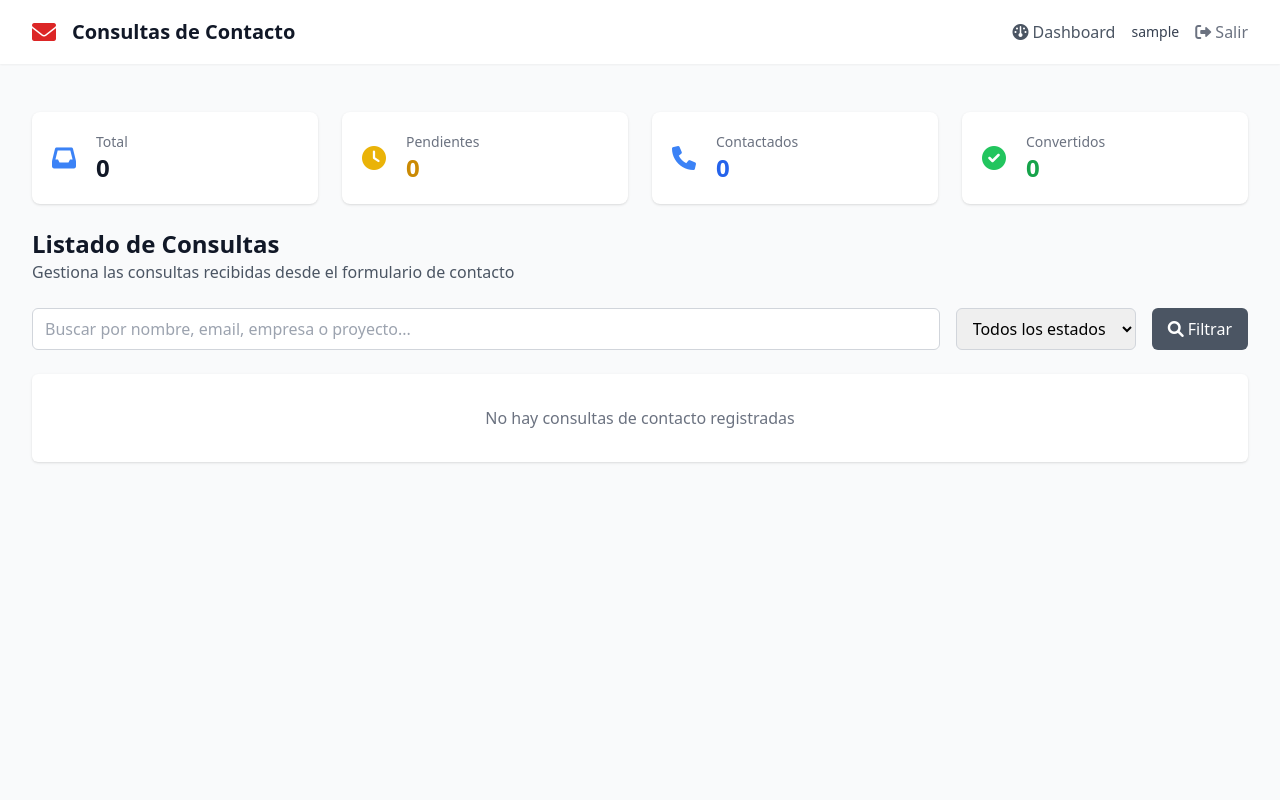
After one commit to eudyespinoza/devlink_web, a Django app: page /admin-panel/contact-requests/ in a window 1280 px wide. The commit adds this page. Run offline with Django 4.2, Linux system fonts and the light colour scheme; the visitor is signed in with stand-in values (Sample User, id 1); some libraries are stand-ins or nearby versions.

Commit message:
Feat: Implement contact request model and admin interface with email notification

```diff
--- a/admin_panel/urls.py
+++ b/admin_panel/urls.py
@@ -26,4 +26,9 @@ urlpatterns = [
 
     # Reportes WhatsApp
     path('whatsapp-report/<int:user_id>/', views.whatsapp_report, name='whatsapp_report'),
+
+    # Consultas de Contacto
+    path('contact-requests/', views.contact_requests_list, name='contact_requests'),
+    path('contact-requests/<int:contact_id>/', views.contact_request_detail, name='contact_request_detail'),
+    path('contact-requests/<int:contact_id>/delete/', views.contact_request_delete, name='contact_request_delete'),
 ]
--- a/admin_panel/views.py
+++ b/admin_panel/views.py
@@ -3,7 +3,7 @@ from django.contrib.admin.views.decorators import staff_member_required
 from django.contrib.auth.decorators import user_passes_test
 from django.contrib import messages
 from django.db.models import Q
-from accounts.models import CustomUser, ClientProfile, Product, ClientProduct
+from accounts.models import CustomUser, ClientProfile, Product, ClientProduct, ContactRequest
 from django.contrib.auth import get_user_model
 from pymongo import MongoClient
 from collections import defaultdict
@@ -22,12 +22,20 @@ def admin_dashboard(request):
     total_products = Product.objects.count()
     active_products = Product.objects.filter(status='active').count()
 
+    # Estadísticas de contactos
+    total_contacts = ContactRequest.objects.count()
+    pending_contacts = ContactRequest.objects.filter(status='pending').count()
+    recent_contacts = ContactRequest.objects.order_by('-created_at')[:5]
+
     context = {
         'total_users': total_users,
         'active_users': active_users,
         'recent_users': recent_users,
         'total_products': total_products,
         'active_products': active_products,
+        'total_contacts': total_contacts,
+        'pending_contacts': pending_contacts,
+        'recent_contacts': recent_contacts,
     }
     return render(request, 'admin_panel/dashboard.html', context)
 
@@ -535,3 +543,75 @@ def whatsapp_report(request, user_id):
     except Exception as e:
         messages.error(request, f'Error al conectar con MongoDB: {str(e)}')
         return redirect('admin_panel:user_products', user_id=user_id)
+
+
+# ============= CONSULTAS DE CONTACTO =============
+
+@user_passes_test(is_superuser)
+def contact_requests_list(request):
+    from accounts.models import ContactRequest
+
+    search_query = request.GET.get('search', '')
+    status_filter = request.GET.get('status', '')
+
+    contacts = ContactRequest.objects.all()
+
+    if search_query:
+        contacts = contacts.filter(
+            Q(nombre__icontains=search_query) |
+            Q(email__icontains=search_query) |
+            Q(empresa__icontains=search_query) |
+            Q(proyecto__icontains=search_query)
+        )
+
+    if status_filter:
+        contacts = contacts.filter(status=status_filter)
+
+    # Estadísticas
+    total_contacts = ContactRequest.objects.count()
+    pending_contacts = ContactRequest.objects.filter(status='pending').count()
+    contacted_contacts = ContactRequest.objects.filter(status='contacted').count()
+    converted_contacts = ContactRequest.objects.filter(status='converted').count()
+
+    context = {
+        'contacts': contacts,
+        'search_query': search_query,
+        'status_filter': status_filter,
+        'total_contacts': total_contacts,
+        'pending_contacts': pending_contacts,
+        'contacted_contacts': contacted_contacts,
+        'converted_contacts': converted_contacts,
+    }
+    return render(request, 'admin_panel/contact_requests_list.html', context)
+
+
+@user_passes_test(is_superuser)
+def contact_request_detail(request, contact_id):
+    from accounts.models import ContactRequest
+
+    contact = get_object_or_404(ContactRequest, id=contact_id)
+
+    if request.method == 'POST':
+        contact.status = request.POST.get('status', contact.status)
+        contact.notes = request.POST.get('notes', '')
+        contact.save()
+        messages.success(request, f'Consulta de {contact.nombre} actualizada.')
+        return redirect('admin_panel:contact_requests')
+
+    context = {'contact': contact}
+    return render(request, 'admin_panel/contact_request_detail.html', context)
+
+
+@user_passes_test(is_superuser)
+def contact_request_delete(request, contact_id):
+    from accounts.models import ContactRequest
+
+    contact = get_object_or_404(ContactRequest, id=contact_id)
+
+    if request.method == 'POST':
+        nombre = contact.nombre
+        contact.delete()
+        messages.success(request, f'Consulta de {nombre} eliminada.')
+        return redirect('admin_panel:contact_requests')
+
+    return redirect('admin_panel:contact_requests')
--- /dev/null
+++ b/templates/admin_panel/contact_requests_list.html
@@ -0,0 +1,203 @@
+{% extends 'base.html' %}
+
+{% block title %}Consultas de Contacto - DevLink{% endblock %}
+
+{% block content %}
+<div class="min-h-screen bg-gray-50">
+    <!-- Navigation -->
+    <nav class="bg-white shadow-sm">
+        <div class="max-w-7xl mx-auto px-4 sm:px-6 lg:px-8">
+            <div class="flex justify-between h-16">
+                <div class="flex items-center">
+                    <div class="flex-shrink-0">
+                        <i class="fas fa-envelope text-red-600 text-2xl"></i>
+                    </div>
+                    <div class="ml-4">
+                        <h1 class="text-xl font-semibold text-gray-900">Consultas de Contacto</h1>
+                    </div>
+                </div>
+                <div class="flex items-center space-x-4">
+                    <a href="/admin-panel/" class="text-gray-600 hover:text-gray-900">
+                        <i class="fas fa-dashboard"></i> Dashboard
+                    </a>
+                    <span class="text-sm text-gray-700">{{ user.username }}</span>
+                    <a href="{% url 'logout' %}" class="text-gray-500 hover:text-gray-700">
+                        <i class="fas fa-sign-out-alt"></i> Salir
+                    </a>
+                </div>
+            </div>
+        </div>
+    </nav>
+
+    <!-- Main content -->
+    <main class="max-w-7xl mx-auto py-6 sm:px-6 lg:px-8">
+        <div class="px-4 py-6 sm:px-0">
+            <!-- Stats Cards -->
+            <div class="grid grid-cols-1 md:grid-cols-4 gap-6 mb-6">
+                <div class="bg-white overflow-hidden shadow rounded-lg">
+                    <div class="p-5">
+                        <div class="flex items-center">
+                            <div class="flex-shrink-0">
+                                <i class="fas fa-inbox text-blue-500 text-2xl"></i>
+                            </div>
+                            <div class="ml-5 w-0 flex-1">
+                                <dl>
+                                    <dt class="text-sm font-medium text-gray-500 truncate">Total</dt>
+                                    <dd class="text-2xl font-bold text-gray-900">{{ total_contacts }}</dd>
+                                </dl>
+                            </div>
+                        </div>
+                    </div>
+                </div>
+                <div class="bg-white overflow-hidden shadow rounded-lg">
+                    <div class="p-5">
+                        <div class="flex items-center">
+                            <div class="flex-shrink-0">
+                                <i class="fas fa-clock text-yellow-500 text-2xl"></i>
+                            </div>
+                            <div class="ml-5 w-0 flex-1">
+                                <dl>
+                                    <dt class="text-sm font-medium text-gray-500 truncate">Pendientes</dt>
+                                    <dd class="text-2xl font-bold text-yellow-600">{{ pending_contacts }}</dd>
+                                </dl>
+                            </div>
+                        </div>
+                    </div>
+                </div>
+                <div class="bg-white overflow-hidden shadow rounded-lg">
+                    <div class="p-5">
+                        <div class="flex items-center">
+                            <div class="flex-shrink-0">
+                                <i class="fas fa-phone text-blue-500 text-2xl"></i>
+                            </div>
+                            <div class="ml-5 w-0 flex-1">
+                                <dl>
+                                    <dt class="text-sm font-medium text-gray-500 truncate">Contactados</dt>
+                                    <dd class="text-2xl font-bold text-blue-600">{{ contacted_contacts }}</dd>
+                                </dl>
+                            </div>
+                        </div>
+                    </div>
+                </div>
+                <div class="bg-white overflow-hidden shadow rounded-lg">
+                    <div class="p-5">
+                        <div class="flex items-center">
+                            <div class="flex-shrink-0">
+                                <i class="fas fa-check-circle text-green-500 text-2xl"></i>
+                            </div>
+                            <div class="ml-5 w-0 flex-1">
+                                <dl>
+                                    <dt class="text-sm font-medium text-gray-500 truncate">Convertidos</dt>
+                                    <dd class="text-2xl font-bold text-green-600">{{ converted_contacts }}</dd>
+                                </dl>
+                            </div>
+                        </div>
+                    </div>
+                </div>
+            </div>
+
+            <!-- Header -->
+            <div class="mb-6">
+                <h2 class="text-2xl font-bold text-gray-900">Listado de Consultas</h2>
+                <p class="text-gray-600">Gestiona las consultas recibidas desde el formulario de contacto</p>
+            </div>
+
+            <!-- Search and Filter -->
+            <div class="mb-6">
+                <form method="get" class="flex gap-4 flex-wrap">
+                    <input type="text" name="search" value="{{ search_query }}"
+                           placeholder="Buscar por nombre, email, empresa o proyecto..."
+                           class="flex-1 min-w-64 px-3 py-2 border border-gray-300 rounded-md focus:outline-none focus:ring-blue-500 focus:border-blue-500">
+                    <select name="status" class="px-3 py-2 border border-gray-300 rounded-md focus:outline-none focus:ring-blue-500 focus:border-blue-500">
+                        <option value="">Todos los estados</option>
+                        <option value="pending" {% if status_filter == 'pending' %}selected{% endif %}>Pendientes</option>
+                        <option value="contacted" {% if status_filter == 'contacted' %}selected{% endif %}>Contactados</option>
+                        <option value="converted" {% if status_filter == 'converted' %}selected{% endif %}>Convertidos</option>
+                        <option value="discarded" {% if status_filter == 'discarded' %}selected{% endif %}>Descartados</option>
+                    </select>
+                    <button type="submit" class="bg-gray-600 text-white px-4 py-2 rounded-md hover:bg-gray-700">
+                        <i class="fas fa-search"></i> Filtrar
+                    </button>
+                    {% if search_query or status_filter %}
+                    <a href="/admin-panel/contact-requests/" class="bg-gray-200 text-gray-700 px-4 py-2 rounded-md hover:bg-gray-300">
+                        <i class="fas fa-times"></i> Limpiar
+                    </a>
+                    {% endif %}
+                </form>
+            </div>
+
+            <!-- Contacts Table -->
+            <div class="bg-white shadow overflow-hidden sm:rounded-md">
+                <ul class="divide-y divide-gray-200">
+                    {% for contact in contacts %}
+                    <li>
+                        <div class="px-4 py-4 hover:bg-gray-50">
+                            <div class="flex items-center justify-between">
+                                <div class="flex items-center flex-1">
+                                    <div class="flex-shrink-0 h-12 w-12">
+                                        <div class="h-12 w-12 rounded-full
+                                            {% if contact.status == 'pending' %}bg-yellow-100{% elif contact.status == 'contacted' %}bg-blue-100{% elif contact.status == 'converted' %}bg-green-100{% else %}bg-gray-100{% endif %}
+                                            flex items-center justify-center">
+                                            <i class="fas fa-user
+                                                {% if contact.status == 'pending' %}text-yellow-600{% elif contact.status == 'contacted' %}text-blue-600{% elif contact.status == 'converted' %}text-green-600{% else %}text-gray-600{% endif %}"></i>
+                                        </div>
+                                    </div>
+                                    <div class="ml-4 flex-1">
+                                        <div class="flex items-center">
+                                            <span class="text-sm font-medium text-gray-900">{{ contact.nombre }}</span>
+                                            <span class="ml-2 inline-flex items-center px-2.5 py-0.5 rounded-full text-xs font-medium
+                                                {% if contact.status == 'pending' %}bg-yellow-100 text-yellow-800
+                                                {% elif contact.status == 'contacted' %}bg-blue-100 text-blue-800
+                                                {% elif contact.status == 'converted' %}bg-green-100 text-green-800
+                                                {% else %}bg-gray-100 text-gray-800{% endif %}">
+                                                {{ contact.get_status_display }}
+                                            </span>
+                                            {% if contact.newsletter %}
+                                            <span class="ml-2 inline-flex items-center px-2.5 py-0.5 rounded-full text-xs font-medium bg-purple-100 text-purple-800">
+                                                <i class="fas fa-envelope mr-1"></i> Newsletter
+                                            </span>
+                                            {% endif %}
+                                        </div>
+                                        <div class="text-sm text-gray-500">
+                                            <a href="mailto:{{ contact.email }}" class="hover:text-blue-600">{{ contact.email }}</a>
+                                            {% if contact.empresa %} · {{ contact.empresa }}{% endif %}
+                                        </div>
+                                        <div class="text-sm text-gray-600 mt-1 line-clamp-2">
+                                            {{ contact.proyecto|truncatewords:30 }}
+                                        </div>
+                                    </div>
+                                </div>
+                                <div class="flex items-center space-x-3 ml-4">
+                                    <span class="text-xs text-gray-500">
+                                        {{ contact.created_at|date:"d/m/Y H:i" }}
+                                    </span>
+                                    <a href="/admin-panel/contact-requests/{{ contact.id }}/"
+                                       class="text-blue-600 hover:text-blue-900" title="Ver detalle">
+                                        <i class="fas fa-eye"></i>
+                                    </a>
+                                    <form method="post" action="/admin-panel/contact-requests/{{ contact.id }}/delete/"
+                                          class="inline" onsubmit="return confirm('¿Eliminar esta consulta?')">
+                                        {% csrf_token %}
+                                        <button type="submit" class="text-red-600 hover:text-red-900" title="Eliminar">
+                                            <i class="fas fa-trash"></i>
+                                        </button>
+                                    </form>
+                                </div>
+                            </div>
+                        </div>
+                    </li>
+                    {% empty %}
+                    <li class="px-4 py-8 text-center text-gray-500">
+                        {% if search_query or status_filter %}
+                            No se encontraron consultas que coincidan con los filtros aplicados
+                        {% else %}
+                            No hay consultas de contacto registradas
+                        {% endif %}
+                    </li>
+                    {% endfor %}
+                </ul>
+            </div>
+        </div>
+    </main>
+</div>
+{% endblock %}
```
Also changed, not shown: accounts/admin.py (+26 -1 lines), accounts/models.py (+34 -0 lines), accounts/views.py (+15 -7 lines), templates/admin_panel/contact_request_detail.html (added, +172 -0 lines), templates/admin_panel/dashboard.html (+62 -2 lines).
